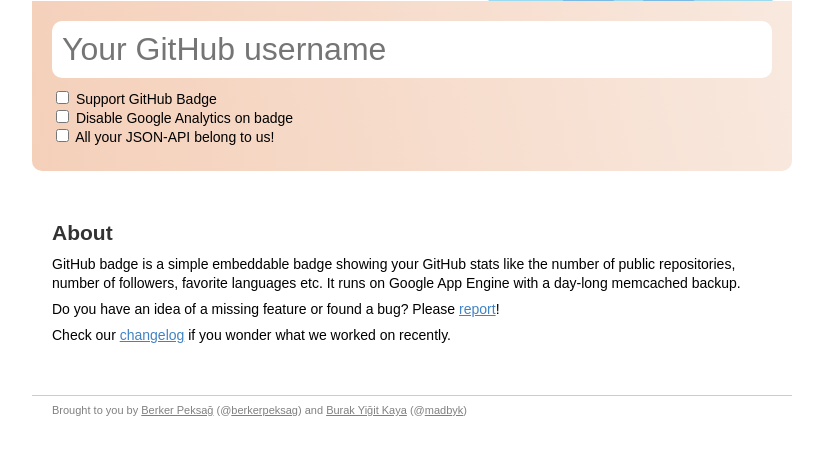
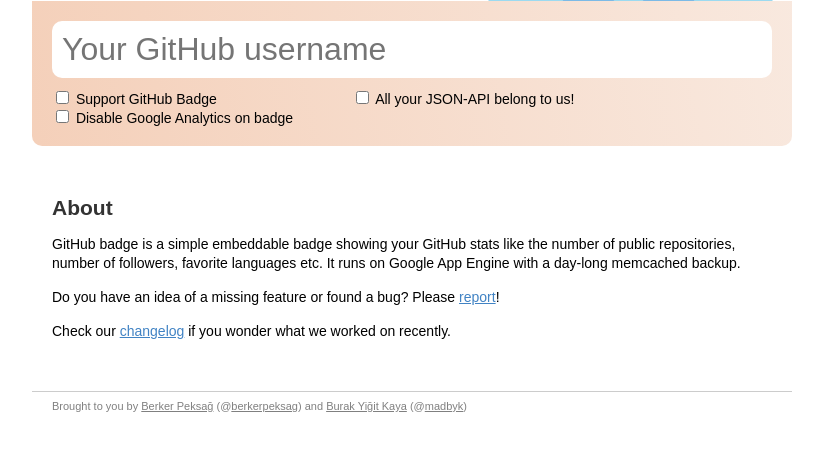
Before and after one commit to berkerpeksag/github-badge, a Python web app: template templates/index.html in a window 1280 px wide. Shown: the part 444-910 px from the top of the page, without its empty margins (228-1051 px from the left). After the commit the page ends 856 px from the top, so only its background shows below. Run offline with Jinja, Linux system fonts and the light colour scheme; the template is opened without the code that fills it, so the values that code supplies are empty.

Commit message:
Minor edit in CSS.

```diff
--- a/static/css/screen.css
+++ b/static/css/screen.css
@@ -117,6 +117,19 @@ h1 span {
     padding: 10px;
     width: 700px;
 }
+#form-left-column {
+    float: left;
+}
+#form-right-column {
+    margin-left: 300px;
+}
+#api-samples {
+    font-size: 12px;
+    padding-top: 2px;
+}
+#api-samples a {
+    color: #ac5c51;
+}
 #code {
     border-top: 0;
     display: none;
@@ -136,7 +149,7 @@ h1 span {
 }
 #site-info p {
     line-height: 19px;
-    margin: 0.5em 0;
+    margin: 15px 0;
 }
 #api-samples {
     overflow: hidden;
--- a/templates/index.html
+++ b/templates/index.html
@@ -45,11 +45,12 @@
     </div>
     <div id="form">
         <div id="form-container">
-            <div class="top">
+            <div class="clear top">
                 <input type="text" autocomplete="off" id="username"
                        name="username"
                        placeholder="Your GitHub username">
             </div>
+            <div id="form-left-column">
                 <div>
                     <input type="checkbox" id="support" name="s">
                     <label for="support">Support GitHub Badge</label>
@@ -58,13 +59,13 @@
                     <input type="checkbox" id="analytics" name="a">
                     <label for="analytics">Disable Google Analytics on badge</label>
                 </div>
-            <div>
+            </div>
+            <div id="form-right-column">
                 <input type="checkbox" id="hackers">
                 <label for="hackers">All your JSON-API belong to us!</label>
                 <div id="api-samples">
-                    See examples
-                    <a href="http://jsfiddle.net/yvzSL/">for JSONP</a> or
-                    <a href="http://jsfiddle.net/Bc67u/">for CORS</a>
+                    See examples for <a href="http://jsfiddle.net/yvzSL/">JSONP</a> or
+                    for <a href="http://jsfiddle.net/Bc67u/">CORS</a>.
                 </div>
             </div>
         </div>
```
Lines whose indentation alone changed are shown as unchanged.
